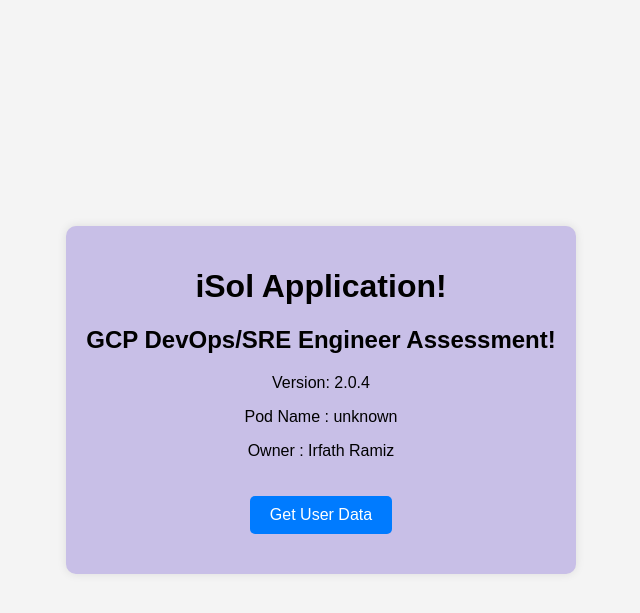
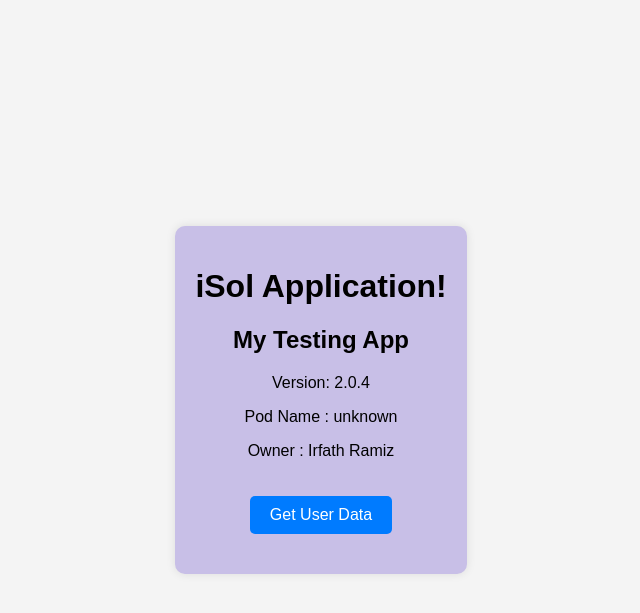
Before and after one commit to Irfath/isol-application-code, a Flask app: page / in a window 1280 px wide. Shown: the top 613 px of the page, without its empty margins (319-959 px from the left). Run offline with Flask 3, Linux system fonts and the light colour scheme.

Commit message:
Update index.html

```diff
--- a/templates/index.html
+++ b/templates/index.html
@@ -65,7 +65,7 @@
 <body>
     <div class="container">
         <h1>iSol Application!</h1>
-        <h2>GCP DevOps/SRE Engineer Assessment!</h2>
+        <h2>My Testing App</h2>
         <p>Version: {{ version }}</p>
         <p>Pod Name : {{ hostname }}</p>
         <p>Owner : Irfath Ramiz</p>
```
